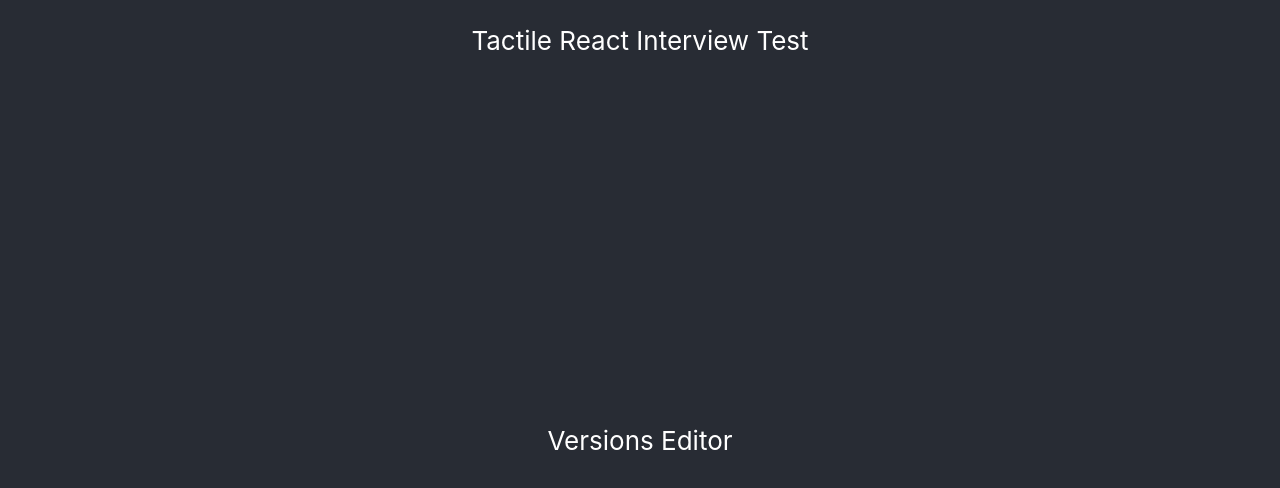
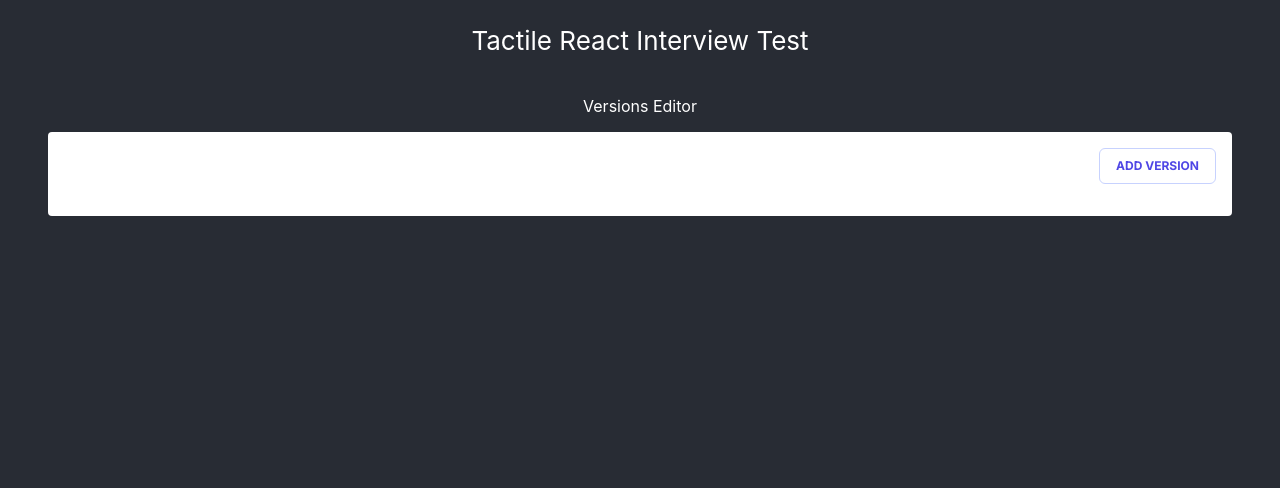
Before and after one commit to feldmuesle/version-manager, a React (Create React App) app: page / in a window 1280 px wide. Shown: the top 488 px of the page. Built offline with nearby package versions, Linux system fonts and the light colour scheme.

Commit message:
create basic VersionsControl component

```diff
--- a/src/App.css
+++ b/src/App.css
@@ -19,7 +19,5 @@
   display: flex;
   flex-direction: column;
   align-items: center;
-  justify-content: center;
-  font-size: calc(10px + 2vmin);
   color: white;
 }
--- a/src/App.tsx
+++ b/src/App.tsx
@@ -1,17 +1,20 @@
 import React from 'react';
 import './App.css';
 import VersionsEditor from './VersionsEditor';
+import { VersionsControl } from './components';
+import { ThemeProvider } from './theme';
 
 function App() {
   return (
-    <div className='App'>
-      <header className='App-header'>
-          Tactile React Interview Test
-      </header>
-      <main className='App-main'>
+    <ThemeProvider>
+      <div className='App'>
+        <header className='App-header'>Tactile React Interview Test</header>
+        <main className='App-main'>
           <VersionsEditor />
-      </main>
-    </div>
+          <VersionsControl />
+        </main>
+      </div>
+    </ThemeProvider>
   );
 }
 
--- /dev/null
+++ b/src/components/VersionsControl/VersionsControl.tsx
@@ -0,0 +1,176 @@
+import React, { ChangeEventHandler, FC, useState } from 'react';
+import { styled } from '@mui/material/styles';
+import { Button } from '../Button';
+import { Chip } from '../Chip';
+import { TextField } from '../TextField';
+import { Select, SelectOptionProps } from '../Select';
+import { Version, VersionOperator, useVersions } from '../../hooks';
+
+export type VersionsControlProps = {};
+
+const OPERATOR_MAP: { [key in VersionOperator]: string | string[] } = {
+  equal: '',
+  greater_than: '>',
+  greater_than_or_equal: '≥',
+  less_than: '<',
+  less_than_or_equal: '≤',
+  between: [']', '['],
+};
+
+const OPTIONS: { value: VersionOperator; label: string }[] = [
+  { value: 'equal', label: 'equal =' },
+  {
+    value: 'greater_than',
+    label: 'greater than >',
+  },
+  {
+    value: 'greater_than_or_equal',
+    label: 'greater then or equal to ≥',
+  },
+  {
+    value: 'less_than',
+    label: 'less than <',
+  },
+  {
+    value: 'less_than_or_equal',
+    label: 'less than or equal to ≤',
+  },
+  {
+    value: 'between',
+    label: 'between',
+  },
+];
+
+const StyledVersionsControl = styled('div')`
+  width: 90%;
+  margin: 0 auto;
+  background-color: ${({ theme }) => theme.palette.background.default};
+  padding: ${({ theme }) => theme.spacer.ms};
+  border-radius: 4px;
+  display: flex;
+  flex-direction: column;
+  gap: ${({ theme }) => theme.spacer.ms};
+`;
+
+const StyledHeader = styled('div')`
+  display: flex;
+  justify-content: space-between;
+  align-items: center;
+`;
+
+const StyledButtonGroup = styled('div')`
+  display: flex;
+  gap: ${({ theme }) => theme.spacer.xs};
+`;
+const StyledVersionsGroup = styled('div')`
+  display: flex;
+  gap: ${({ theme }) => theme.spacer.xs};
+  flex-wrap: wrap;
+`;
+
+const StyledEditSection = styled('div')`
+  display: flex;
+  justify-content: space-between;
+  align-items: center;
+`;
+
+export const VersionsControl: FC<VersionsControlProps> = () => {
+  const [isEditing, setIsEditing] = useState(false);
+  const [operator, setOperator] = useState(OPTIONS[0].value);
+  const [versionValue, setVersionValue] = useState('');
+  const { versions, submitVersion } = useVersions();
+
+  const handleAddVersionClick = () => {
+    setIsEditing(true);
+  };
+
+  const handleCancelClick = () => {
+    setIsEditing(false);
+  };
+
+  const handleSubmitVersion = () => {
+    submitVersion(operator, versionValue);
+    setIsEditing(false);
+    resetForm();
+  };
+
+  const resetForm = () => {
+    setVersionValue('');
+    setOperator(OPTIONS[0].value);
+  };
+
+  const handleVersionClick = () => {
+    console.log('clicked on version');
+  };
+
+  const handleChange: ChangeEventHandler<HTMLInputElement> = (event) => {
+    const inputValue = event.target.value;
+    setVersionValue(inputValue);
+  };
+
+  const handleSelect = (value: SelectOptionProps['value']) => {
+    setOperator(value as VersionOperator);
+  };
+
+  const renderVersion = (version: Version) => {
+    const label = Array.isArray(OPERATOR_MAP[version.operator])
+      ? `${OPERATOR_MAP[version.operator][0]} ${version.versions[0]} ${
+          OPERATOR_MAP[version.operator][1]
+        }`
+      : OPERATOR_MAP[version.operator].length
+      ? `${OPERATOR_MAP[version.operator]} ${version.versions[0]}`
+      : version.versions[0];
+    return (
+      <Chip label={label} type='production' onClick={handleVersionClick} />
+    );
+  };
+
+  return (
+    <StyledVersionsControl>
+      <StyledHeader>
+        <span>Versions</span>
+        {isEditing ? (
+          <StyledButtonGroup>
+            <Button
+              label='add'
+              onClick={handleSubmitVersion}
+              color='primary'
+              variant='outlined'
+            />
+            <Button
+              label='cancel'
+              onClick={handleCancelClick}
+              color='secondary'
+              variant='outlined'
+            />
+          </StyledButtonGroup>
+        ) : (
+          <Button
+            label='add version'
+            onClick={handleAddVersionClick}
+            color='primary'
+            variant='outlined'
+          />
+        )}
+      </StyledHeader>
+      <StyledVersionsGroup>
+        {versions.length > 0 && versions.map(renderVersion)}
+      </StyledVersionsGroup>
+      {isEditing && (
+        <StyledEditSection>
+          <Select
+            onChange={handleSelect}
+            label='Operator'
+            options={OPTIONS}
+            selectedValue={operator}
+          />
+          <TextField
+            onChange={handleChange}
+            label='Version'
+            value={versionValue}
+          />
+        </StyledEditSection>
+      )}
+    </StyledVersionsControl>
+  );
+};
--- /dev/null
+++ b/src/components/VersionsControl/index.ts
@@ -0,0 +1 @@
+export * from './VersionsControl';
--- a/src/components/index.ts
+++ b/src/components/index.ts
@@ -2,3 +2,4 @@ export * from './Button';
 export * from './Chip';
 export * from './TextField';
 export * from './Select';
+export * from './VersionsControl';
```
